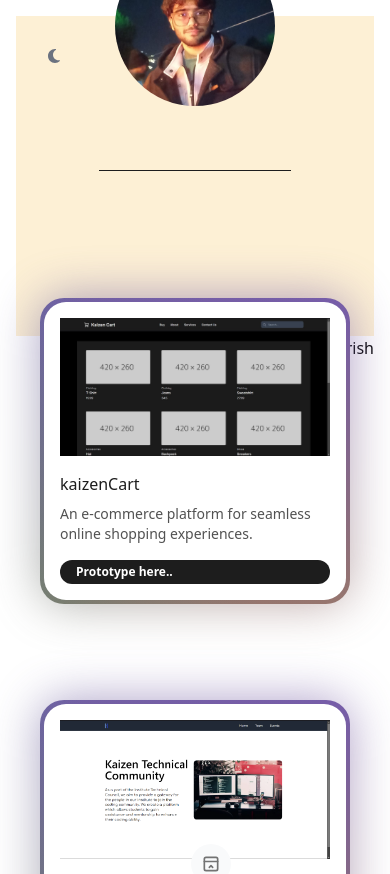
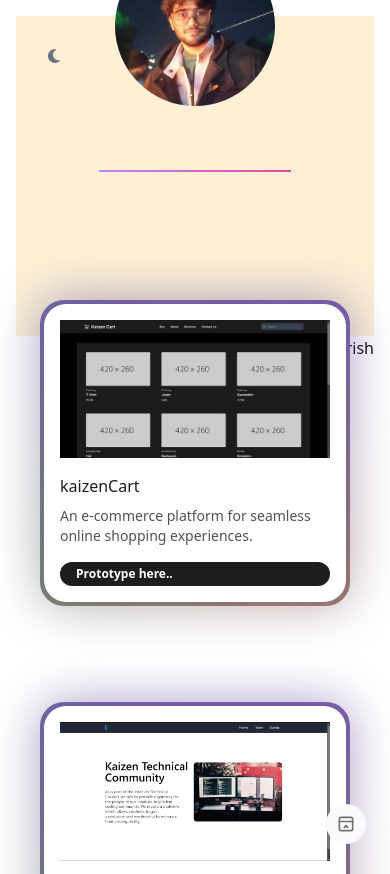
Before and after one commit to krishkh/krish-portfolio-next, a Next.js app: page / in a window 390 px wide. Shown: the top 874 px of the page. Built offline with nearby package versions, Linux system fonts and the light colour scheme.

Commit message:
added a line animation and made the downBar resopnsive

```diff
--- a/src/components/DownNavbar.jsx
+++ b/src/components/DownNavbar.jsx
@@ -14,7 +14,9 @@ export default function DownNavbar() {
   const links = [
     {
       title: "Home",
-      icon: <IconHome className=" text-neutral-500 dark:text-neutral-300" />,
+      icon: (
+        <IconHome className="h-full w-full text-neutral-500 dark:text-neutral-300" />
+      ),
       href: "#",
     },
 
@@ -57,7 +59,7 @@ export default function DownNavbar() {
   ];
   return (
     <div className="self-center w-full fixed bottom-10 z-50">
-      <div className="flex z-50 items-center justify-center w-full ">
+      <div className="flex z-50 items-center justify-end md:justify-center w-full ">
         <FloatingDock
           // only for demo, remove for production
           mobileClassName="translate-y-20"
--- a/src/components/NameSection.jsx
+++ b/src/components/NameSection.jsx
@@ -17,7 +17,8 @@ const NameSection = () => {
           </ImageTooltip>
         </div>
       </div>
-      <div className="bg-black dark:bg-white my-12 p-[0.1px]"></div>
+      <div className="my-12 h-[2px] bg-gradient-to-r from-purple-400 via-pink-500 to-red-500 animate-gradient-move bg-[length:200%_200%]"></div>
+      {/* <div className="bg-black dark:bg-white my-12 p-[0.1px]"></div> */}
     </div>
   );
 };
--- a/src/components/ui/floating-dock.jsx
+++ b/src/components/ui/floating-dock.jsx
@@ -28,12 +28,14 @@ export const FloatingDock = ({ items, desktopClassName, mobileClassName }) => {
 const FloatingDockMobile = ({ items, className }) => {
   const [open, setOpen] = useState(false);
   return (
-    <div className={cn("relative block md:hidden", className)}>
+    <div
+      className={cn("relative block md:hidden bottom-10 right-10  ", className)}
+    >
       <AnimatePresence>
         {open && (
           <motion.div
             layoutId="nav"
-            className="absolute bottom-full mb-2 inset-x-0 flex flex-col gap-2"
+            className="absolute right-10 bottom-10 mb-2 inset-x-0 flex flex-col gap-2"
           >
             {items.map((item, idx) => (
               <motion.div
--- a/tailwind.config.js
+++ b/tailwind.config.js
@@ -21,6 +21,15 @@ module.exports = {
       },
     },
     extend: {
+      animation: {
+        "gradient-move": "gradientMove 3s ease infinite",
+      },
+      keyframes: {
+        gradientMove: {
+          "0%": { backgroundPosition: "0% 50%" },
+          "100%": { backgroundPosition: "100% 50%" },
+        },
+      },
       colors: {
         border: "hsl(var(--border))",
         black: "#1d1d1d",
```
